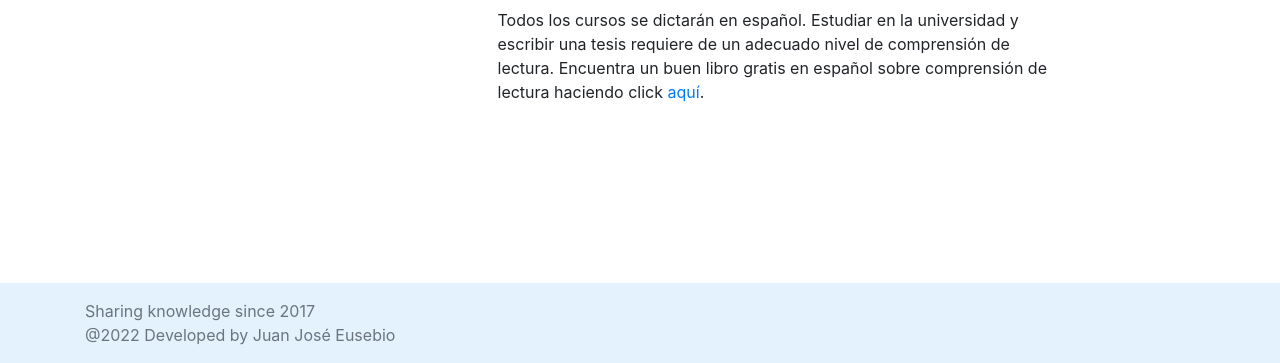
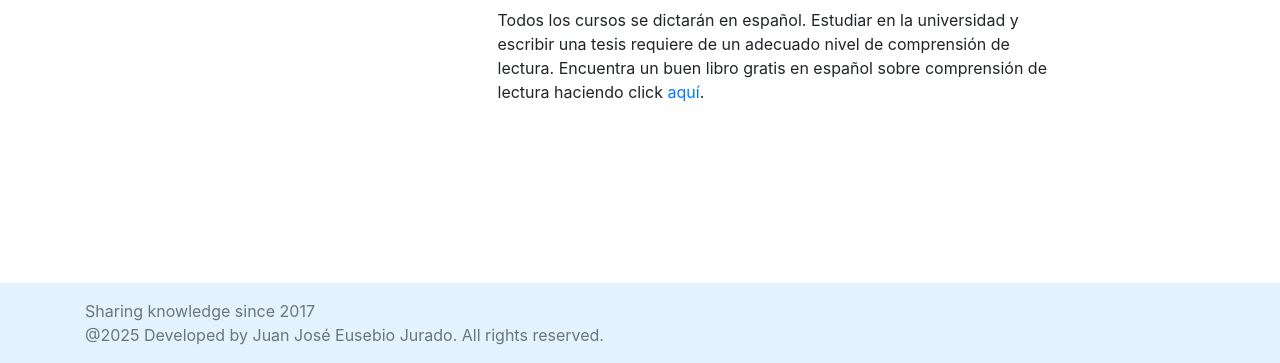
Before and after one commit to jjeusebio/jjeusebio.github.io, a plain HTML site: page teaching.html in a window 1280 px wide. Shown: the part 625-988 px from the top of the page. Drawn offline with nearby package versions, Linux system fonts and the light colour scheme.

Commit message:
Update teaching.html

```diff
--- a/teaching.html
+++ b/teaching.html
@@ -106,7 +106,7 @@
                 <h7>Sharing knowledge since 2017</h7>
             </div>
             <div class="container">
-                <h7>@2022 Developed by Juan José Eusebio</h7>
+                <h7>@2025 Developed by Juan José Eusebio Jurado. All rights reserved.</h7>
         </footer>
 
     <script src="https://code.jquery.com/jquery-3.3.1.slim.min.js" integrity="sha384-q8i/X+965DzO0rT7abK41JStQIAqVgRVzpbzo5smXKp4YfRvH+8abtTE1Pi6jizo" crossorigin="anonymous"></script>
```
